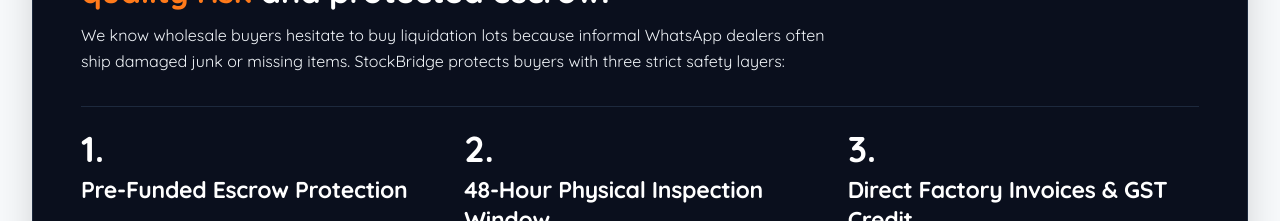
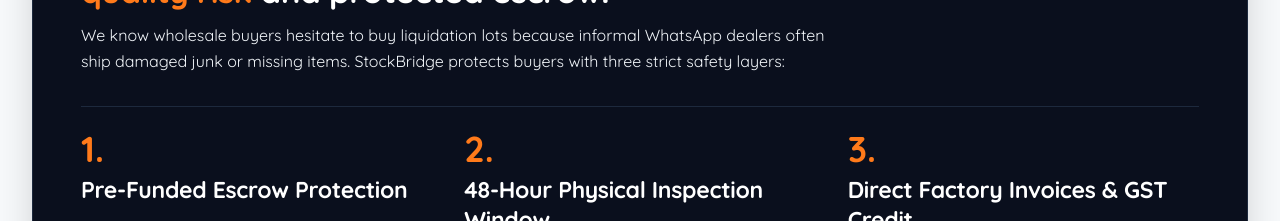
Before and after one commit to Rudra3p/StockBridgeFront, a Next.js app: page / in a window 1280 px wide. Shown: the part 4640-4861 px from the top of the page. Built offline with nearby package versions, Linux system fonts and the light colour scheme; no server answers.

Commit message:
style(landing): apply brand orange (#ff7a1a) to 1. 2. 3. numbers in trade protection section

```diff
--- a/src/app/page.tsx
+++ b/src/app/page.tsx
@@ -50,7 +50,7 @@ export default function HomePage() {
           <div className="mt-8 grid grid-cols-1 sm:grid-cols-3 gap-8 pt-6 border-t border-slate-800">
             <div className="space-y-3">
               <div>
-                <div className="text-3xl sm:text-4xl font-black text-white font-quicksand leading-none mb-2">
+                <div className="text-3xl sm:text-4xl font-black text-[#ff7a1a] font-quicksand leading-none mb-2">
                   1.
                 </div>
                 <h3 className="text-lg sm:text-xl font-bold font-quicksand text-white leading-snug">
@@ -63,7 +63,7 @@ export default function HomePage() {
             </div>
             <div className="space-y-3">
               <div>
-                <div className="text-3xl sm:text-4xl font-black text-white font-quicksand leading-none mb-2">
+                <div className="text-3xl sm:text-4xl font-black text-[#ff7a1a] font-quicksand leading-none mb-2">
                   2.
                 </div>
                 <h3 className="text-lg sm:text-xl font-bold font-quicksand text-white leading-snug">
@@ -76,7 +76,7 @@ export default function HomePage() {
             </div>
             <div className="space-y-3">
               <div>
-                <div className="text-3xl sm:text-4xl font-black text-white font-quicksand leading-none mb-2">
+                <div className="text-3xl sm:text-4xl font-black text-[#ff7a1a] font-quicksand leading-none mb-2">
                   3.
                 </div>
                 <h3 className="text-lg sm:text-xl font-bold font-quicksand text-white leading-snug">
```
